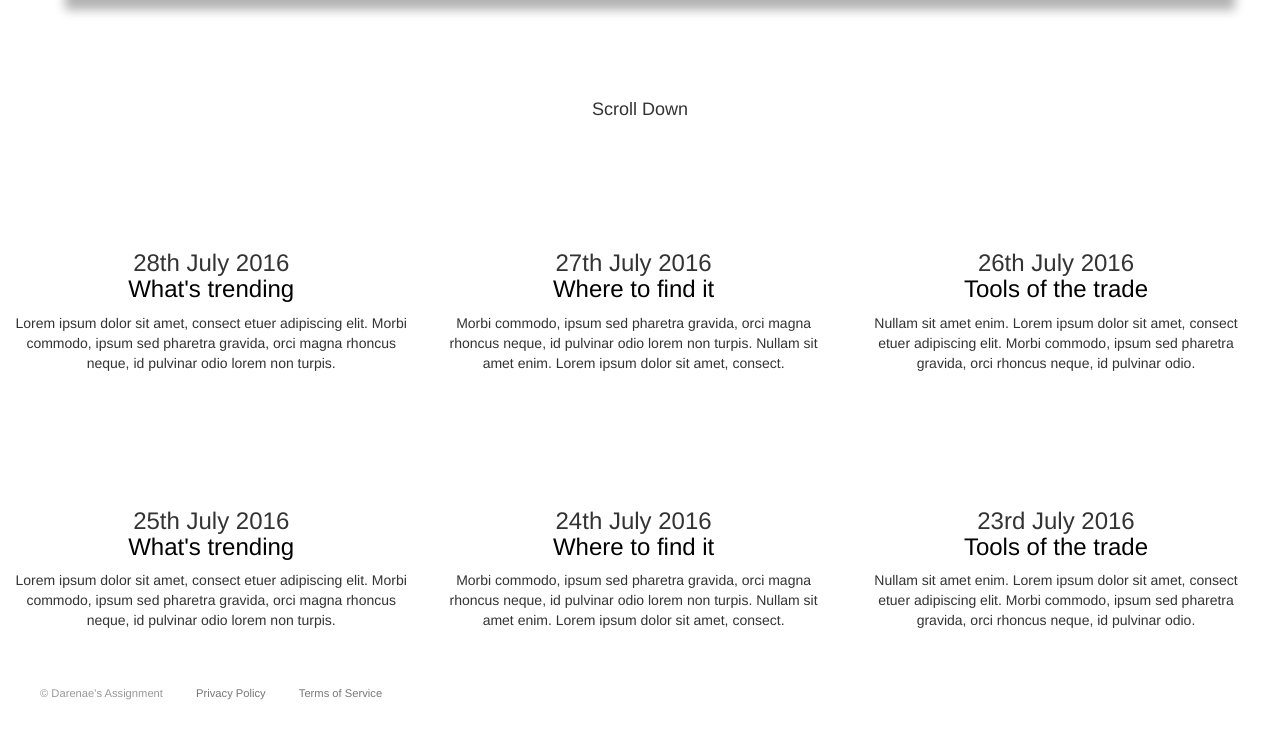
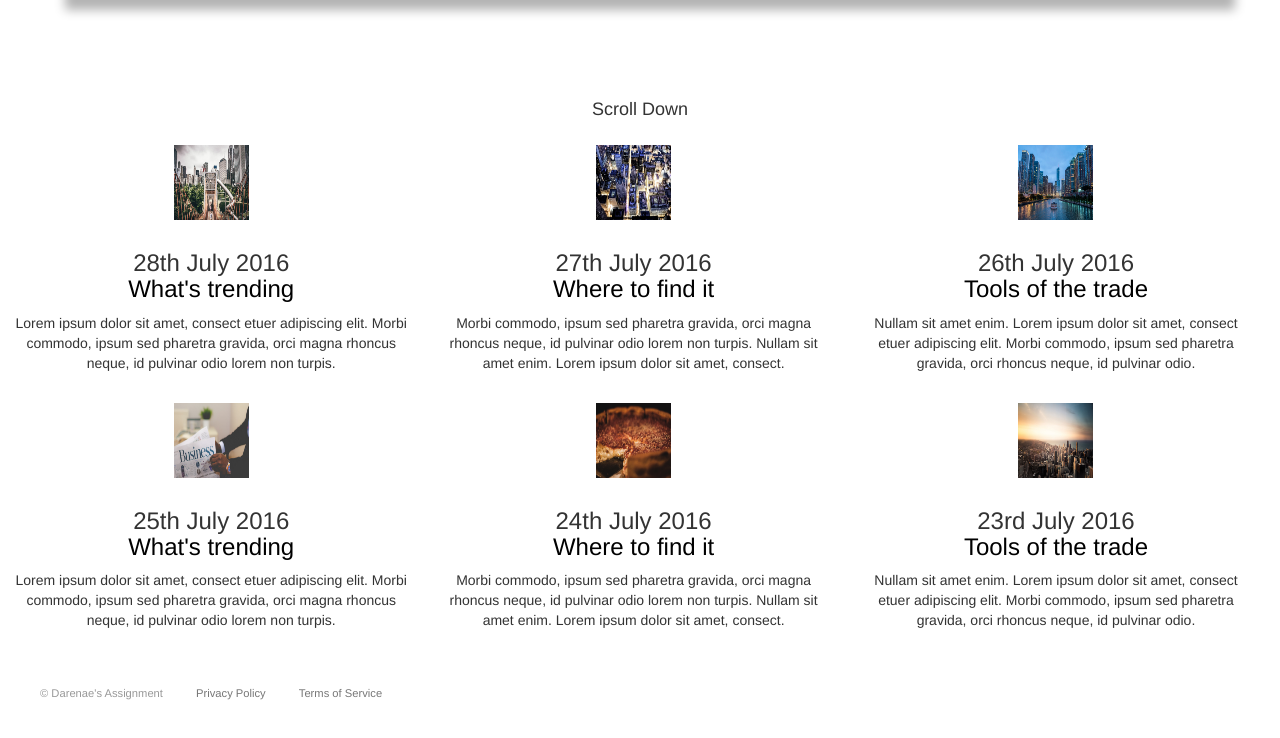
Before and after one commit to Darenae/daeweb, a plain HTML site: page index.html in a window 1280 px wide. Shown: the part 620-1358 px from the top of the page. Drawn offline with nearby package versions, Linux system fonts and the light colour scheme.

Commit message:
Update screen3.css

```diff
--- a/screen3.css
+++ b/screen3.css
@@ -126,13 +126,13 @@ section.main .content{margin: 15px; background: no-repeat center top; background
 section.main aside h3 a {color:#000; text-decoration: none;}
 section.main aside h3 a:hover{text-decoration:underline;}
 
-section.main aside .content.trending{background-image:url(../images2/icon_star.svg);}
-section.main aside .content.find-it{background-image:url(../images/icon_marker.svg);}
-section.main aside .content.tools{background-image:url(../images/icon_gear.svg);}
+section.main aside .content.trending{background-image:url(picture1.jpg);max-height:100%;max-width:100%;}
+section.main aside .content.find-it{background-image:url(picture2.jpg);max-height:100%;max-width:100%;}
+section.main aside .content.tools{background-image:url(picture3.jpg);max-height:100%;max-width:100%;}
 
-section.main aside .content.trending2{background-image:url(../images2/CN_chicagosunset.svg);}
-section.main aside .content.find-it2{background-image:url(../images2/picture1.svg);}
-section.main aside .content.tools2{background-image:url(../images2/ClipartOf_com.svg);}
+section.main aside .content.trending2{background-image:url(picture4.jpg);max-height:100%;max-width:100%;}
+section.main aside .content.find-it2{background-image:url(picture5.jpg);max-height:100%;max-width:100%;}
+section.main aside .content.tools2{background-image:url(picture6.jpg);max-height:100%; max-width:100%;}
 
 
 /* Footer */
```
